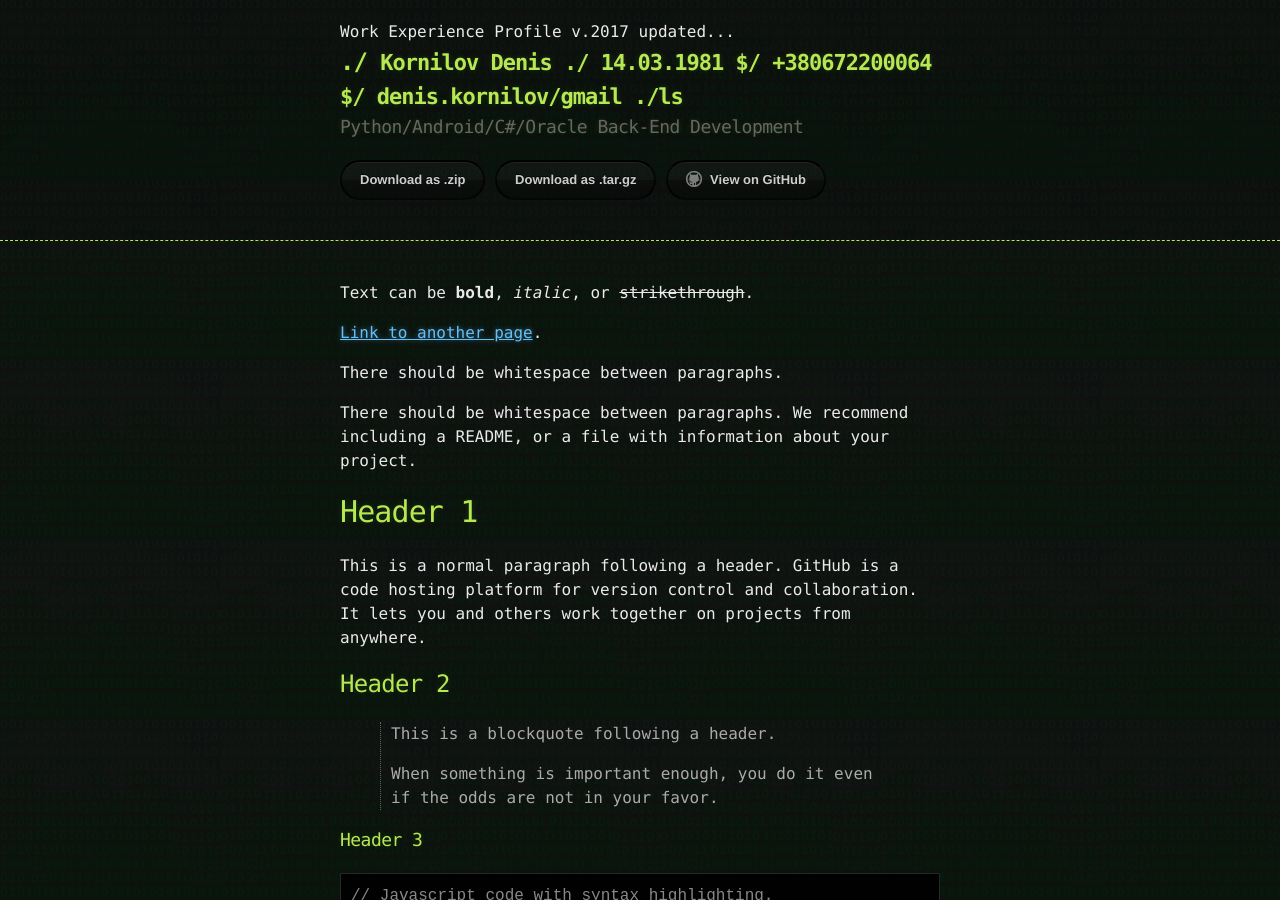
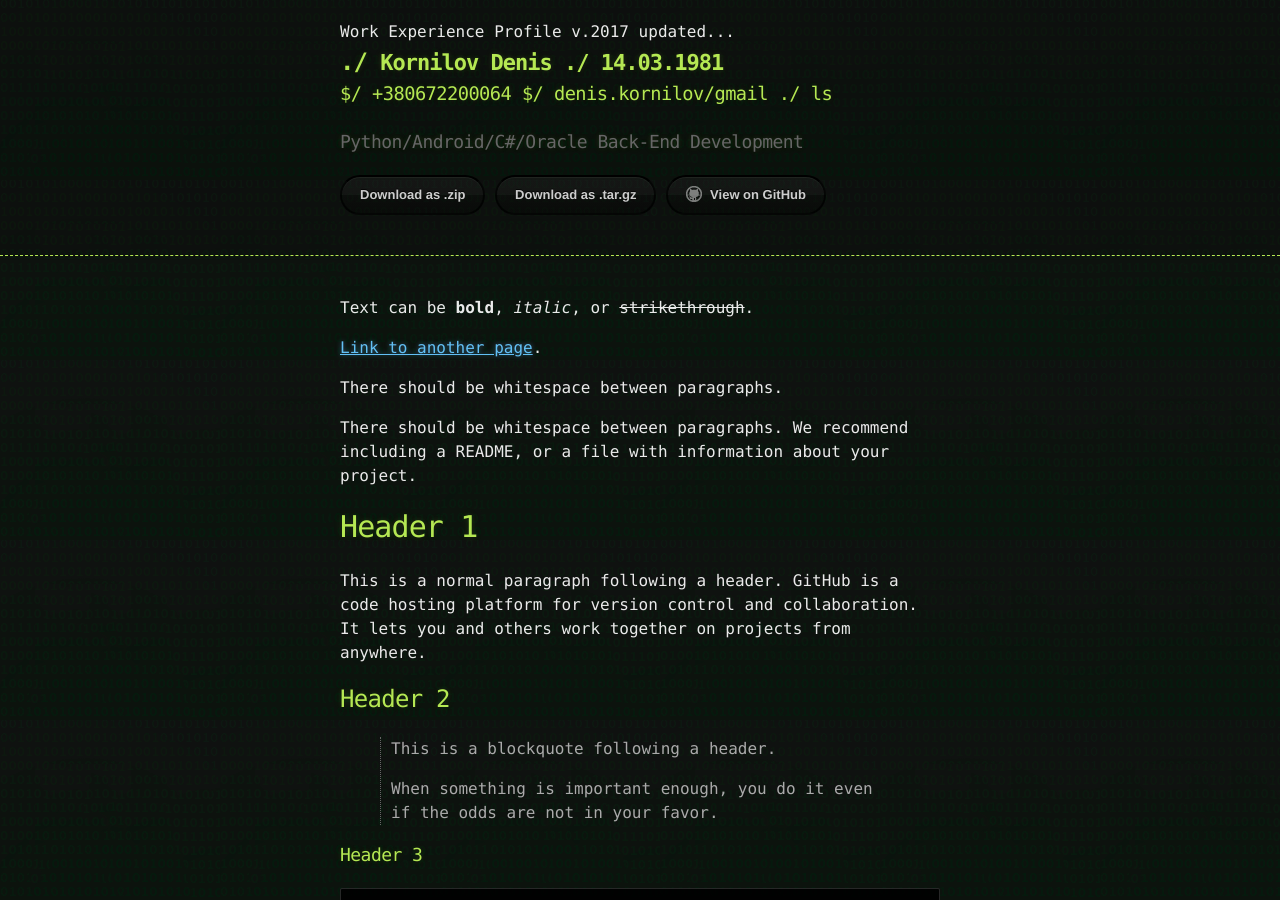
Before and after one commit to kornilov1981/kornilov1981.github.io, a Jekyll site: the page built from index.md, in a window 1280 px wide and 900 px high. Built offline with Jekyll 4.4.1, drawn with Linux system fonts in a browser that asks for light colours.

Commit message:
Header Try

```diff
--- a/_layouts/default.html
+++ b/_layouts/default.html
@@ -13,7 +13,8 @@
     <header>
       <div class="container">
         Work Experience Profile v.2017 updated...
-	    <h1 style="font-size: 22px; margin-left: 0px;">Kornilov Denis ./&nbsp;14.03.1981 $/&nbsp;+380672200064 $/&nbsp;denis.kornilov/gmail ./ls</h1>
+	    <h1 style="font-size: 22px; margin-left: 0px;">Kornilov Denis ./&nbsp;14.03.1981</h1>
+        <h3>$/&nbsp;+380672200064 $/&nbsp;denis.kornilov/gmail ./&nbsp;ls</h3>
           <h2 style="font-size: 18px;">Python/Android/C#/Oracle Back-End Development</h2>
 
 
```
